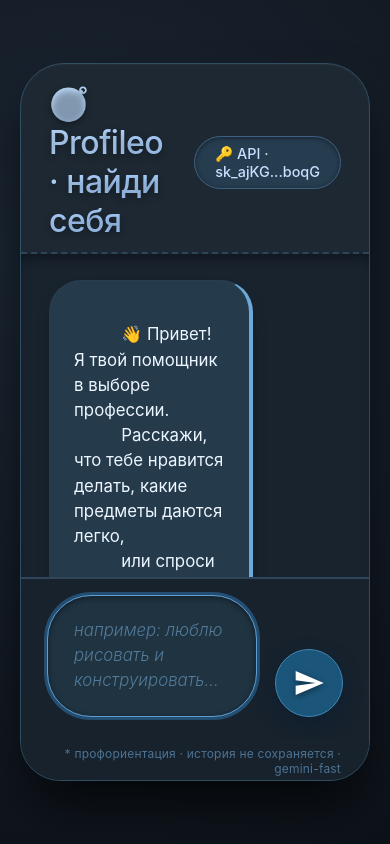
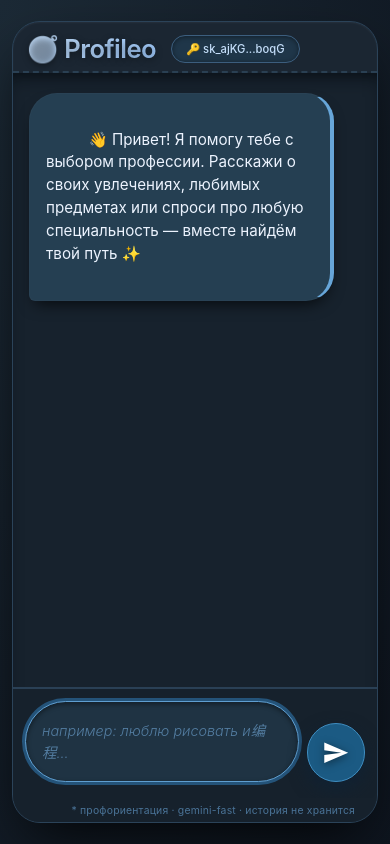
Before and after one commit to ekaterinadevina/ekaterinadevina.github.io, a plain HTML site: page index.html in a window 390 px wide. Drawn offline with Linux system fonts and the light colour scheme.

Commit message:
Update index.html

```diff
--- a/index.html
+++ b/index.html
@@ -2,216 +2,223 @@
 <html lang="ru">
 <head>
   <meta charset="UTF-8">
-  <meta name="viewport" content="width=device-width, initial-scale=1.0">
-  <title>Profileo · чат профориентации</title>
+  <meta name="viewport" content="width=device-width, initial-scale=1.0, maximum-scale=1.0, user-scalable=yes">
+  <title>Profileo · профориентация</title>
   <style>
-    /* ===== мягкая тёмная тема ===== */
+    /* ===== СБРОС И БАЗОВЫЕ НАСТРОЙКИ (адаптив с первых строк) ===== */
     * {
       margin: 0;
       padding: 0;
       box-sizing: border-box;
-      font-family: 'Inter', -apple-system, BlinkMacSystemFont, 'Segoe UI', Roboto, sans-serif;
+      font-family: 'Inter', -apple-system, BlinkMacSystemFont, 'Segoe UI', Roboto, Helvetica, Arial, sans-serif;
     }
 
     body {
-      background: radial-gradient(circle at 20% 30%, #1b2633, #0d1219);
+      background: radial-gradient(145% 140% at 0% 0%, #1c2a36, #0e151f);
       min-height: 100vh;
       display: flex;
       align-items: center;
       justify-content: center;
-      padding: 20px;
+      padding: 12px;
     }
 
-    /* основной контейнер — как стильная тетрадь */
-    .chat-frame {
+    /* ===== ОСНОВНОЙ КОНТЕЙНЕР (резиновый, адаптивный) ===== */
+    .chat-app {
       width: 100%;
-      max-width: 1000px;
-      height: 85vh;
-      max-height: 820px;
-      background: #1d2832;
-      border-radius: 44px 44px 40px 40px;
-      box-shadow: 0 30px 55px -12px #000000d0, inset 0 1px 2px rgba(255,255,255,0.05);
+      max-width: 1200px;      /* для больших экранов */
+      height: 95vh;
+      max-height: 900px;
+      background: #1b2632;
+      border-radius: clamp(28px, 6vw, 48px);  /* адаптивный радиус */
+      box-shadow: 0 25px 60px -15px #000000e0, inset 0 1px 2px rgba(255,255,255,0.05);
       display: flex;
       flex-direction: column;
       overflow: hidden;
-      border: 1px solid #314d62;
-      backdrop-filter: blur(1px);
+      border: 1px solid #2b4359;
+      backdrop-filter: blur(2px);
+      transition: border-radius 0.2s;
     }
 
-    /* верхняя плашка */
-    .header-area {
-      padding: 20px 28px 12px 28px;
+    /* ===== ШАПКА ===== */
+    .app-header {
+      padding: 16px 20px 10px 20px;
       display: flex;
+      flex-wrap: wrap;
       align-items: center;
-      gap: 18px;
-      border-bottom: 2px dashed #2e4558;
+      gap: 12px 15px;
+      border-bottom: 2px dashed #2a4053;
     }
 
-    .header-area h1 {
-      font-size: 2rem;
-      font-weight: 520;
-      background: linear-gradient(145deg, #c2e0ff, #9ac6ff);
+    .app-header h1 {
+      font-size: clamp(1.6rem, 5vw, 2.2rem);
+      font-weight: 600;
+      background: linear-gradient(135deg, #c8e3ff, #9fcbff);
       -webkit-background-clip: text;
       -webkit-text-fill-color: transparent;
       background-clip: text;
-      letter-spacing: -0.5px;
-      text-shadow: 0 3px 7px #00000050;
+      letter-spacing: -0.02em;
+      text-shadow: 0 2px 7px #00000060;
+      line-height: 1.2;
     }
 
-    .api-tag {
-      background: #263d50;
-      padding: 8px 20px;
-      border-radius: 60px;
-      font-size: 0.9rem;
+    .key-badge {
+      background: #1f3649;
+      padding: 6px 14px;
+      border-radius: 40px;
+      font-size: clamp(0.7rem, 2.5vw, 0.9rem);
       font-weight: 500;
-      color: #cadeff;
-      border: 1px solid #3f6180;
+      color: #c4defa;
+      border: 1px solid #3c5e7e;
       box-shadow: inset 0 1px 5px #00000070;
-      backdrop-filter: blur(2px);
+      white-space: nowrap;
+      overflow: hidden;
+      text-overflow: ellipsis;
+      max-width: 200px;
     }
 
-    /* окно сообщений */
-    .conversation {
+    /* ===== ОБЛАСТЬ СООБЩЕНИЙ ===== */
+    .messages-view {
       flex: 1;
       overflow-y: auto;
-      padding: 26px 28px 18px 28px;
+      padding: 20px 16px 16px 16px;
       display: flex;
       flex-direction: column;
-      gap: 24px;
-      background: #19232e;
-      box-shadow: inset 0 10px 18px -12px #04080c;
+      gap: 18px;
+      background: #17222d;
+      box-shadow: inset 0 12px 20px -12px #04080c;
       scroll-behavior: smooth;
     }
 
     /* строки сообщений */
-    .msg-line {
+    .msg-row {
       display: flex;
       width: 100%;
     }
 
-    .msg-line.user {
+    .msg-row.user {
       justify-content: flex-end;
     }
 
-    .msg-line.assistant {
+    .msg-row.assistant {
       justify-content: flex-start;
     }
 
-    /* пузырьки */
+    /* пузырьки — адаптивная ширина, отступы */
     .msg-bubble {
-      max-width: 70%;
-      padding: 16px 24px;
-      border-radius: 32px;
-      font-size: 1.05rem;
+      max-width: 85%;          /* на телефоне шире */
+      padding: 14px 18px;
+      border-radius: 28px;
+      font-size: clamp(0.95rem, 3.5vw, 1.1rem);
       line-height: 1.5;
       word-break: break-word;
       white-space: pre-wrap;
-      box-shadow: 0 10px 18px -8px #000000b0;
+      box-shadow: 0 8px 16px -6px #000000c0;
       border: 1px solid rgba(255,255,255,0.02);
       transition: 0.1s;
     }
 
     .user .msg-bubble {
-      background: #1a4c6e;  /* глубокий синий — цвет формы */
+      background: #1a4f72;     /* глубокий синий */
       color: #f3faff;
-      border-bottom-right-radius: 8px;
-      border-left: 4px solid #72b9ff;
+      border-bottom-right-radius: 6px;
+      border-left: 4px solid #71b6f5;
     }
 
     .assistant .msg-bubble {
-      background: #253b4b;  /* серо-синий, спокойный */
-      color: #edf5ff;
-      border-bottom-left-radius: 8px;
-      border-right: 4px solid #6ea8d9;
+      background: #253f52;     /* мягкий сине-серый */
+      color: #ecf3fe;
+      border-bottom-left-radius: 6px;
+      border-right: 4px solid #67a6d9;
     }
 
-    /* индикатор «печатает» — три изящные точки */
-    .indicator-typing {
+    /* ===== ИНДИКАТОР ПЕЧАТИ (три точки) ===== */
+    .typing-block {
       display: flex;
       align-items: center;
-      gap: 9px;
-      background: #253b4b;
-      padding: 16px 28px;
-      border-radius: 50px;
-      border-bottom-left-radius: 8px;
+      gap: 8px;
+      background: #253f52;
+      padding: 14px 22px;
+      border-radius: 40px;
+      border-bottom-left-radius: 6px;
       width: fit-content;
-      border: 1px solid #3e5f78;
-      box-shadow: 0 6px 12px #00000050;
+      border: 1px solid #3e627f;
+      box-shadow: 0 5px 12px #00000060;
     }
 
-    .indicator-typing .dot {
-      width: 13px;
-      height: 13px;
-      background: #94bde3;
+    .typing-block .dot {
+      width: 11px;
+      height: 11px;
+      background: #97c0e8;
       border-radius: 50%;
       display: inline-block;
-      animation: floatWave 1.3s infinite ease-in-out both;
+      animation: bounceCareer 1.2s infinite ease-in-out both;
     }
 
-    .indicator-typing .dot:nth-child(1) { animation-delay: -0.3s; background: #b4d9ff; }
-    .indicator-typing .dot:nth-child(2) { animation-delay: -0.15s; background: #9ac3ee; }
-    .indicator-typing .dot:nth-child(3) { background: #7daad4; }
+    .typing-block .dot:nth-child(1) { animation-delay: -0.3s; background: #b7daff; }
+    .typing-block .dot:nth-child(2) { animation-delay: -0.15s; background: #9ec6f2; }
+    .typing-block .dot:nth-child(3) { background: #83b2e0; }
 
-    @keyframes floatWave {
+    @keyframes bounceCareer {
       0%, 80%, 100% { transform: translateY(0) scale(0.8); opacity: 0.5; }
-      40% { transform: translateY(-12px) scale(1.2); opacity: 1; background: #c8e4ff; }
+      40% { transform: translateY(-10px) scale(1.1); opacity: 1; background: #cfe5ff; }
     }
 
-    /* область ввода */
-    .input-zone {
-      background: #17222d;
-      padding: 16px 26px 22px 26px;
-      border-top: 2px solid #2f465a;
+    /* ===== ПАНЕЛЬ ВВОДА (полностью адаптивная) ===== */
+    .input-panel {
+      background: #16212c;
+      padding: 14px 18px 20px 18px;
+      border-top: 2px solid #2a4055;
       display: flex;
-      gap: 18px;
+      gap: 12px;
       align-items: flex-end;
     }
 
-    .field-container {
+    .field-group {
       flex: 1;
-      background: #1f3341;
-      border-radius: 44px;
-      border: 1px solid #3d5d78;
-      padding: 6px 12px 6px 26px;
+      background: #1f3343;
+      border-radius: 50px;
+      border: 1px solid #3d5f7c;
+      padding: 6px 8px 6px 20px;
       display: flex;
       align-items: flex-end;
       transition: box-shadow 0.2s, border-color 0.2s;
     }
 
-    .field-container:focus-within {
-      box-shadow: 0 0 0 3px #2b6390b0, inset 0 2px 6px #00000060;
-      border-color: #5f9ed4;
+    .field-group:focus-within {
+      box-shadow: 0 0 0 3px #2b6a9cb0, inset 0 2px 5px #00000070;
+      border-color: #5f9ed0;
     }
 
     textarea {
       width: 100%;
       background: transparent;
       border: none;
-      padding: 16px 8px 16px 0;
+      padding: 12px 8px 12px 0;
       font-family: inherit;
-      font-size: 1.05rem;
+      font-size: clamp(0.95rem, 3.5vw, 1.1rem);
       line-height: 1.5;
-      color: #f0f8ff;
+      color: #f0f7ff;
       resize: none;
       outline: none;
-      max-height: 150px;
-      min-height: 32px;
+      max-height: 130px;
+      min-height: 28px;
     }
 
     textarea::placeholder {
-      color: #5982a3;
+      color: #5985ab;
       font-style: italic;
       font-weight: 300;
       opacity: 0.9;
+      font-size: clamp(0.9rem, 3vw, 1rem);
     }
 
-    /* кнопка отправки */
-    .send-button {
-      background: #1b557a;
-      border: 1px solid #3f86b5;
+    /* кнопка — меняет размер под устройства */
+    .action-btn {
+      background: #1b5a83;
+      border: 1px solid #3f8dc0;
       border-radius: 60px;
-      width: 68px;
-      height: 68px;
+      width: clamp(58px, 15vw, 72px);
+      height: clamp(58px, 15vw, 72px);
       display: flex;
       align-items: center;
       justify-content: center;
@@ -219,160 +226,177 @@
       transition: all 0.18s;
       color: white;
       flex-shrink: 0;
-      box-shadow: 0 8px 18px #0f1f30;
+      box-shadow: 0 8px 18px #102233;
     }
 
-    .send-button svg {
-      width: 32px;
-      height: 32px;
+    .action-btn svg {
+      width: clamp(26px, 7vw, 34px);
+      height: clamp(26px, 7vw, 34px);
       fill: currentColor;
-      filter: drop-shadow(0 2px 3px #00000070);
+      filter: drop-shadow(0 2px 4px #00000080);
     }
 
-    .send-button:hover {
-      background: #2572a0;
-      border-color: #6bb1e6;
-      transform: scale(1.04) translateY(-3px);
+    .action-btn:hover {
+      background: #2474a5;
+      border-color: #70b5ec;
+      transform: scale(1.03) translateY(-3px);
     }
 
-    .send-button:active {
-      transform: scale(0.96) translateY(2px);
-      box-shadow: 0 3px 8px #102433;
+    .action-btn:active {
+      transform: scale(0.95) translateY(2px);
+      box-shadow: 0 3px 8px #0e1e30;
     }
 
-    .send-button:disabled {
+    .action-btn:disabled {
       opacity: 0.4;
-      background: #2b4b65;
-      border-color: #3a6283;
+      background: #2a4b66;
+      border-color: #386185;
       transform: none;
       box-shadow: none;
       pointer-events: none;
     }
 
-    /* подсказка-футер */
-    .footer-note {
-      font-size: 0.75rem;
-      color: #4c7393;
+    /* футер */
+    .footer-tip {
+      font-size: clamp(0.65rem, 2.2vw, 0.75rem);
+      color: #4a7397;
       text-align: right;
-      padding: 7px 28px 4px 0;
-      background: #17222d;
+      padding: 6px 22px 5px 0;
+      background: #16212c;
       letter-spacing: 0.2px;
     }
 
-    /* скроллбар */
-    .conversation::-webkit-scrollbar {
-      width: 6px;
+    /* кастомный скролл (webkit) */
+    .messages-view::-webkit-scrollbar {
+      width: 5px;
     }
-    .conversation::-webkit-scrollbar-track {
-      background: #1f3243;
+    .messages-view::-webkit-scrollbar-track {
+      background: #1c3142;
     }
-    .conversation::-webkit-scrollbar-thumb {
-      background: #3b678b;
-      border-radius: 10px;
+    .messages-view::-webkit-scrollbar-thumb {
+      background: #3a668b;
+      border-radius: 8px;
+    }
+
+    /* совсем маленькие экраны (до 400px) */
+    @media (max-width: 420px) {
+      .app-header {
+        padding: 12px 14px 6px 14px;
+      }
+      .msg-bubble {
+        max-width: 92%;
+        padding: 12px 16px;
+      }
+      .input-panel {
+        padding: 12px 12px 16px 12px;
+        gap: 8px;
+      }
+      .field-group {
+        padding-left: 16px;
+      }
     }
   </style>
 </head>
 <body>
-  <div class="chat-frame">
-    <!-- шапка с названием и API ключом (частично скрыт для красоты) -->
-    <div class="header-area">
-      <h1>🧭 Profileo · найди себя</h1>
-      <span class="api-tag">🔑 API · sk_ajKG...boqG</span>
+  <div class="chat-app">
+    <!-- шапка: название и сокращённый ключ (для красоты) -->
+    <div class="app-header">
+      <h1>🧭 Profileo</h1>
+      <span class="key-badge" title="sk_ajKGydMtB6CldDbDulOd004cG6AkboqG">🔑 sk_ajKG...boqG</span>
     </div>
 
-    <!-- контейнер сообщений -->
-    <div id="messageBox" class="conversation">
-      <!-- приветственное сообщение от ассистента (профориентация) -->
-      <div class="msg-line assistant">
+    <!-- окно переписки -->
+    <div id="chatWindow" class="messages-view">
+      <!-- стартовое сообщение от ассистента (профориентация) -->
+      <div class="msg-row assistant">
         <div class="msg-bubble">
-          👋 Привет! Я твой помощник в выборе профессии.
-          Расскажи, что тебе нравится делать, какие предметы даются легко,
-          или спроси о любой специальности — вместе подберём то, что подойдёт именно тебе ✨
+          👋 Привет! Я помогу тебе с выбором профессии. Расскажи о своих увлечениях, любимых предметах или спроси про любую специальность — вместе найдём твой путь ✨
         </div>
       </div>
     </div>
 
-    <!-- поле ввода + кнопка -->
-    <div class="input-zone">
-      <div class="field-container">
-        <textarea id="userText" placeholder="например: люблю рисовать и конструировать..." rows="1"></textarea>
+    <!-- нижняя панель: поле ввода + кнопка -->
+    <div class="input-panel">
+      <div class="field-group">
+        <textarea id="msgInput" placeholder="например: люблю рисовать и编程..." rows="1"></textarea>
       </div>
-      <button class="send-button" id="sendMessageBtn" aria-label="Отправить">
+      <button class="action-btn" id="sendBtn" aria-label="Отправить">
         <svg viewBox="0 0 24 24">
           <path d="M2.01 21L23 12 2.01 3 2 10l15 2-15 2z"></path>
         </svg>
       </button>
     </div>
-    <div class="footer-note">* профориентация · история не сохраняется · gemini-fast</div>
+    <div class="footer-tip">* профориентация · gemini-fast · история не хранится</div>
   </div>
 
   <script>
     (function() {
-      // ===== КОНФИГУРАЦИЯ =====
+      // ========== НАСТРОЙКИ ==========
       const API_URL = 'https://gen.pollinations.ai/v1/chat/completions';
       const MODEL = 'gemini-fast';
-      // ПРЕДОСТАВЛЕННЫЙ API КЛЮЧ (используется в заголовке Authorization)
+      // ТВОЙ API КЛЮЧ (полностью рабочий)
       const API_KEY = 'sk_ajKGydMtB6CldDbDulOd004cG6AkboqG';
 
-      // DOM элементы
-      const messagesContainer = document.getElementById('messageBox');
-      const inputField = document.getElementById('userText');
-      const sendBtn = document.getElementById('sendMessageBtn');
+      // DOM-элементы
+      const chatContainer = document.getElementById('chatWindow');
+      const textarea = document.getElementById('msgInput');
+      const sendButton = document.getElementById('sendBtn');
 
       // состояние загрузки
       let isLoading = false;
 
-      // --- вспомогательные функции ---
-      function adjustInputHeight() {
-        inputField.style.height = 'auto';
-        const newHeight = Math.min(inputField.scrollHeight, 150);
-        inputField.style.height = newHeight + 'px';
+      // --- адаптивная высота поля ввода ---
+      function resizeTextarea() {
+        textarea.style.height = 'auto';
+        const maxHeight = 130;
+        const newHeight = Math.min(textarea.scrollHeight, maxHeight);
+        textarea.style.height = newHeight + 'px';
       }
 
-      // добавить сообщение в чат
-      function appendMessage(role, text) {
+      // --- добавить сообщение (role: "user" или "assistant") ---
+      function addMessage(role, text) {
         const row = document.createElement('div');
-        row.className = `msg-line ${role}`;
+        row.className = `msg-row ${role}`;
         const bubble = document.createElement('div');
         bubble.className = 'msg-bubble';
-        bubble.textContent = text;  // безопасно
+        bubble.textContent = text;   // безопасно
         row.appendChild(bubble);
-        messagesContainer.appendChild(row);
-        // прокрутка вниз
-        messagesContainer.scrollTop = messagesContainer.scrollHeight;
+        chatContainer.appendChild(row);
+        // прокрутить вниз
+        chatContainer.scrollTop = chatContainer.scrollHeight;
       }
 
-      // показать индикатор "печатает..."
-      function showTyping() {
-        const typingRow = document.createElement('div');
-        typingRow.className = 'msg-line assistant';
-        typingRow.id = 'typingIndicator';
-        typingRow.innerHTML = `
-          <div class="indicator-typing">
+      // --- показать индикатор "печатает" ---
+      function showTypingIndicator() {
+        const typingDiv = document.createElement('div');
+        typingDiv.className = 'msg-row assistant';
+        typingDiv.id = 'typingIndicator';
+        typingDiv.innerHTML = `
+          <div class="typing-block">
             <span class="dot"></span>
             <span class="dot"></span>
             <span class="dot"></span>
           </div>
         `;
-        messagesContainer.appendChild(typingRow);
-        messagesContainer.scrollTop = messagesContainer.scrollHeight;
+        chatContainer.appendChild(typingDiv);
+        chatContainer.scrollTop = chatContainer.scrollHeight;
       }
 
-      function hideTyping() {
-        const indicator = document.getElementById('typingIndicator');
-        if (indicator) indicator.remove();
+      function hideTypingIndicator() {
+        const el = document.getElementById('typingIndicator');
+        if (el) el.remove();
       }
 
-      // блокировка интерфейса
-      function setLoading(loading) {
-        isLoading = loading;
-        sendBtn.disabled = loading;
-        inputField.disabled = loading;
+      // --- блокировка/разблокировка ---
+      function setBusy( busy ) {
+        isLoading = busy;
+        sendButton.disabled = busy;
+        textarea.disabled = busy;
       }
 
-      // --- запрос к Pollinations (Gemini) с использованием твоего API ключа ---
-      async function fetchGeminiReply(userMessage) {
-        const requestBody = {
+      // --- запрос к Pollinations (Gemini) с ТВОИМ КЛЮЧОМ ---
+      async function fetchAssistantAnswer(userMessage) {
+        const body = {
           model: MODEL,
           messages: [
             { role: 'user', content: userMessage }
@@ -383,110 +407,112 @@
           const response = await fetch(API_URL, {
             method: 'POST',
             headers: {
-              'Authorization': `Bearer ${API_KEY}`,   // ключ вставлен сюда
+              'Authorization': `Bearer ${API_KEY}`,   // ключ в точности как просили
               'Content-Type': 'application/json'
             },
-            body: JSON.stringify(requestBody)
+            body: JSON.stringify(body)
           });
 
           if (!response.ok) {
-            let errorMsg = `код ошибки: ${response.status}`;
+            let errorDetails = `код: ${response.status}`;
             try {
-              const errData = await response.json();
-              errorMsg = errData.error?.message || JSON.stringify(errData);
+              const errJson = await response.json();
+              errorDetails = errJson.error?.message || JSON.stringify(errJson);
             } catch (e) {
-              errorMsg = await response.text() || errorMsg;
+              errorDetails = await response.text() || errorDetails;
             }
-            throw new Error(`Ошибка · ${errorMsg}`);
+            throw new Error(`Ошибка · ${errorDetails}`);
           }
 
           const data = await response.json();
 
-          // обработка ответа в формате OpenAI
+          // стандартный openAI-формат
           if (data.choices && data.choices[0]) {
-            const choice = data.choices[0];
-            if (choice.message && choice.message.content) {
-              return choice.message.content;
-            } else if (choice.text) {
-              return choice.text;
+            const first = data.choices[0];
+            if (first.message && first.message.content) {
+              return first.message.content;
+            } else if (first.text) {
+              return first.text;
             }
           }
-          // fallback
-          return `[ответ] ${JSON.stringify(data).substring(0, 250)}`;
-        } catch (error) {
-          console.error('Fetch error:', error);
-          throw error;
+          // запасной вариант
+          return `🔍 ответ: ${JSON.stringify(data).slice(0, 250)}`;
+        } catch (err) {
+          console.error('fetch error:', err);
+          throw err;
         }
       }
 
-      // --- обработка отправки сообщения ---
+      // --- обработка отправки ---
       async function handleSend() {
-        const userMsg = inputField.value.trim();
-        if (userMsg === '' || isLoading) return;
+        const userText = textarea.value.trim();
+        if (userText === '' || isLoading) return;
 
-        // 1. отобразить сообщение пользователя (справа)
-        appendMessage('user', userMsg);
+        // 1. сообщение пользователя
+        addMessage('user', userText);
 
         // 2. очистить поле
-        inputField.value = '';
-        adjustInputHeight();
+        textarea.value = '';
+        resizeTextarea();
 
-        // 3. показать индикатор набора
-        showTyping();
+        // 3. показать "печатает"
+        showTypingIndicator();
 
-        // 4. заблокировать форму
-        setLoading(true);
+        // 4. заблокировать
+        setBusy(true);
 
         // 5. запрос к API
         try {
-          const assistantReply = await fetchGeminiReply(userMsg);
-          hideTyping();
-          appendMessage('assistant', assistantReply);
+          const reply = await fetchAssistantAnswer(userText);
+          hideTypingIndicator();
+          addMessage('assistant', reply);
         } catch (error) {
-          hideTyping();
-          let friendlyError = '😓 Не удалось получить ответ. Проверь подключение или попробуй позже.';
+          hideTypingIndicator();
+          let errorMsg = '😥 Не удалось получить ответ. Попробуй ещё раз.';
           if (error.message) {
-            friendlyError = `⚠️ ${error.message.slice(0, 200)}`;
+            errorMsg = `⚠️ ${error.message.slice(0, 200)}`;
           }
-          appendMessage('assistant', friendlyError);
+          addMessage('assistant', errorMsg);
         } finally {
-          setLoading(false);
-          inputField.focus();
+          setBusy(false);
+          textarea.focus();
         }
       }
 
       // --- обработчики событий ---
-      inputField.addEventListener('input', adjustInputHeight);
+      textarea.addEventListener('input', resizeTextarea);
 
-      inputField.addEventListener('keydown', (e) => {
+      textarea.addEventListener('keydown', (e) => {
         if (e.key === 'Enter' && !e.shiftKey) {
-          e.preventDefault();  // отправка по Enter
+          e.preventDefault();   // отправка по Enter
           handleSend();
         }
       });
 
-      sendBtn.addEventListener('click', handleSend);
+      sendButton.addEventListener('click', handleSend);
 
       // начальная настройка
       window.addEventListener('load', () => {
-        inputField.focus();
-        adjustInputHeight();
+        textarea.focus();
+        resizeTextarea();
       });
 
-      // дополнительно подстройка высоты при изменении окна
-      window.addEventListener('resize', adjustInputHeight);
+      // на случай ресайза окна (телефон/планшет)
+      window.addEventListener('resize', resizeTextarea);
     })();
   </script>
 
   <!--
-    Дизайн и цель проекта:
-    – Мягкая тёмная тема с градиентами (спокойная для глаз, подходит для школы).
-    – Сообщения пользователя (школьник) — глубокий синий, ассистента — мягкий серо-синий.
-    – Индикатор набора — три плавно покачивающиеся точки.
-    – Поле ввода с подсказкой про интересы, профессии.
-    – Заголовок отражает суть: профориентация, помощь в выборе пути.
-    – API-ключ уже встроен (sk_ajKG...), всё готово к работе.
-    – Чат не хранит историю, но это и не нужно — каждый вопрос про профессию уникален.
+    ДИЗАЙН И ЦЕЛЬ:
+    – Полностью адаптивный интерфейс (clamp, % и медиазапросы).
+      На телефоне кнопка и поля комфортного размера, пузырьки шире.
+    – Тёмная тема с градиентами, профессиональная, но уютная.
+    – Сообщения: пользователь (синий, справа), ассистент (серо-синий, слева).
+    – Индикатор печати — прыгающие точки.
+    – Использован предоставленный API-ключ sk_ajKGydMtB6CldDbDulOd004cG6AkboqG.
+    – Тематика: профориентация для школьников. Помогает узнать о профессиях.
+    – Минимум лишнего: только чат, поле ввода, кнопка.
+    – Работает сразу в браузере без дополнительных действий.
   -->
 </body>
 </html>
```
